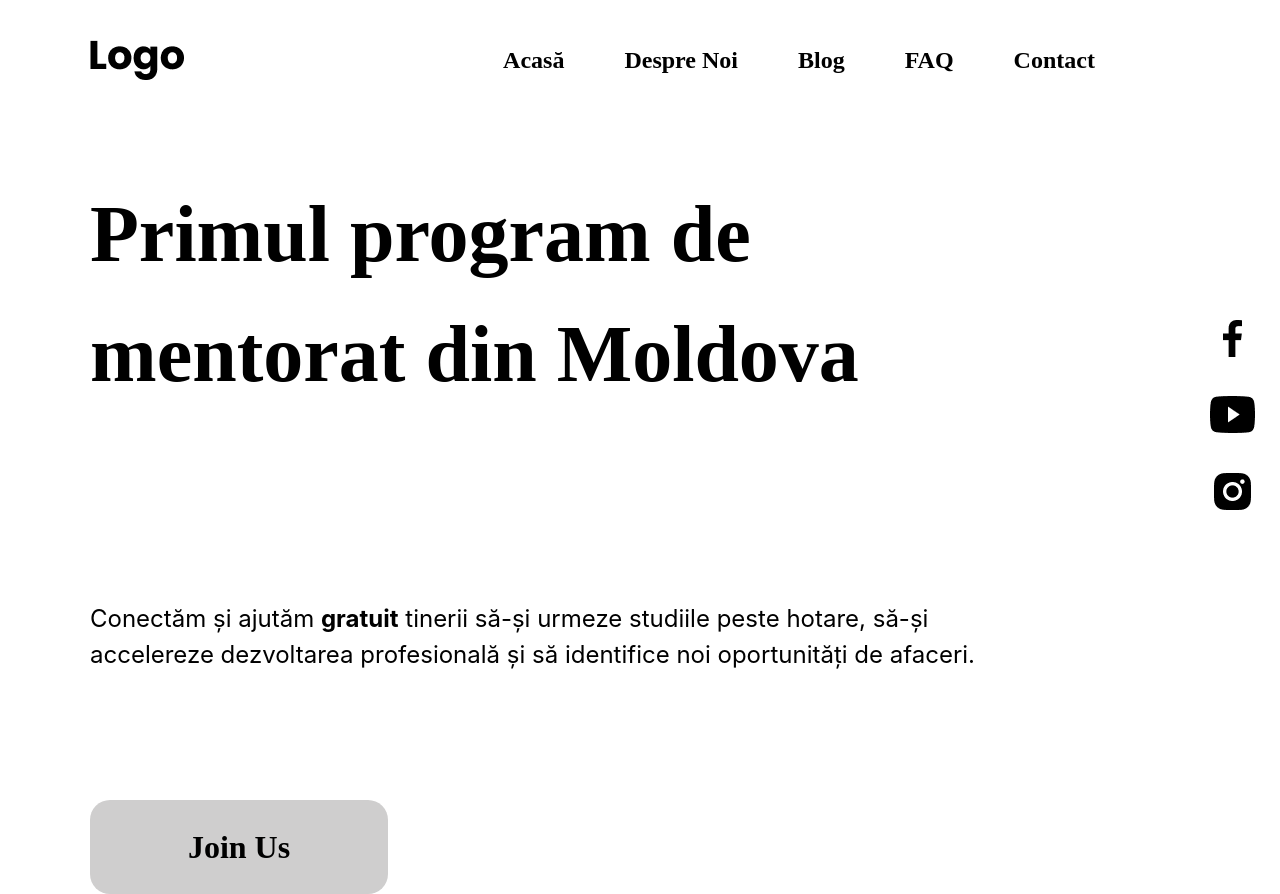
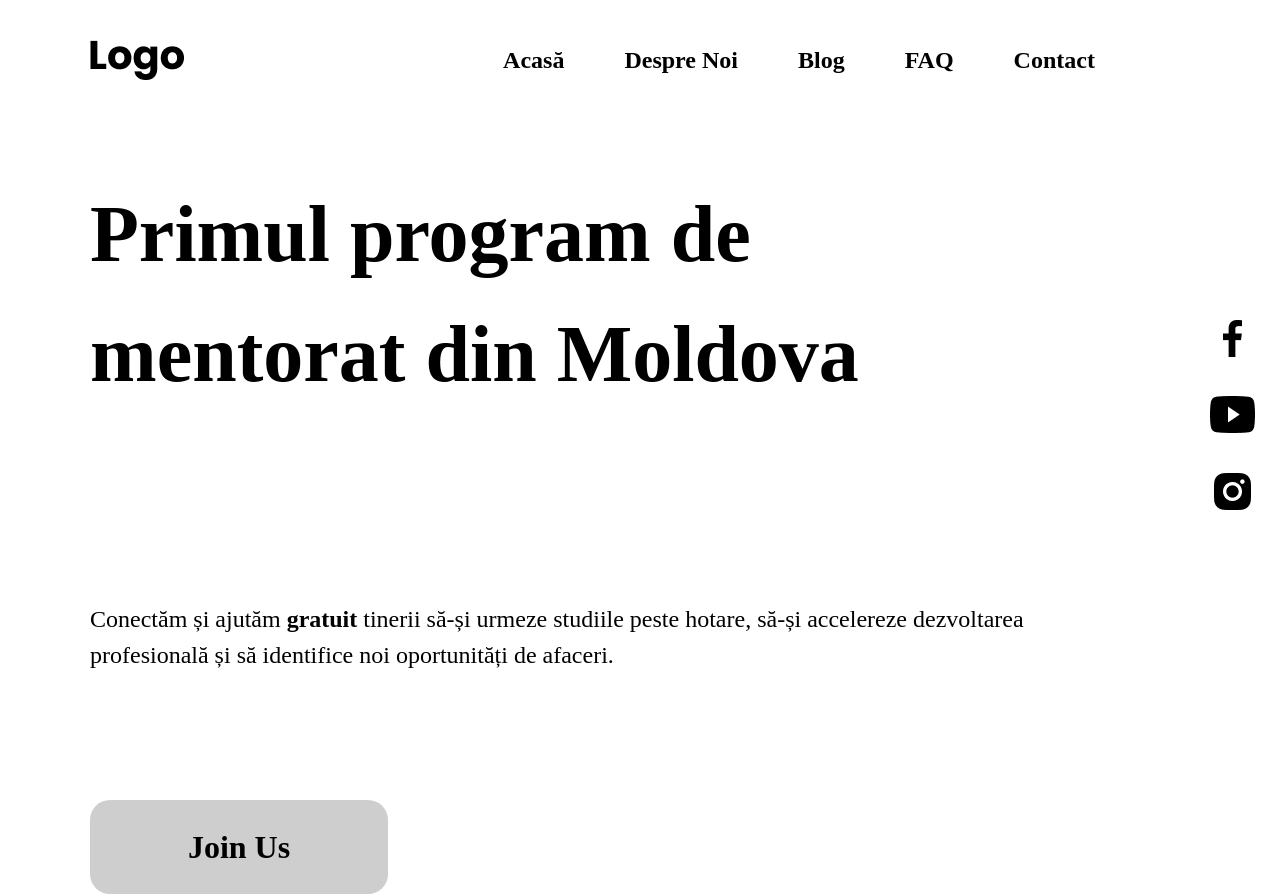
Before and after one commit to Radu007/task, a React (Create React App) app: page / in a window 1280 px wide. Built offline with nearby package versions, Linux system fonts and the light colour scheme.

Commit message:
Font&paddind fix

```diff
--- a/src/App.css
+++ b/src/App.css
@@ -1,5 +1,5 @@
 .app {
-	padding: 30px 90px;
+	padding: 30px 90px 0px 90px;
 	max-width: 1440px;
 	height: 100vh;
 	margin: 0 auto;
--- a/src/Components/Mixin/FontsMixins.sass
+++ b/src/Components/Mixin/FontsMixins.sass
@@ -7,4 +7,7 @@
 
 @mixin light()
 	@import url('https://fonts.googleapis.com/css2?family=Poppins&display=swap')
+	font-family: Poppins
 	font-weight: 400
+	font-style: normal
+	font-weight: normal
```
